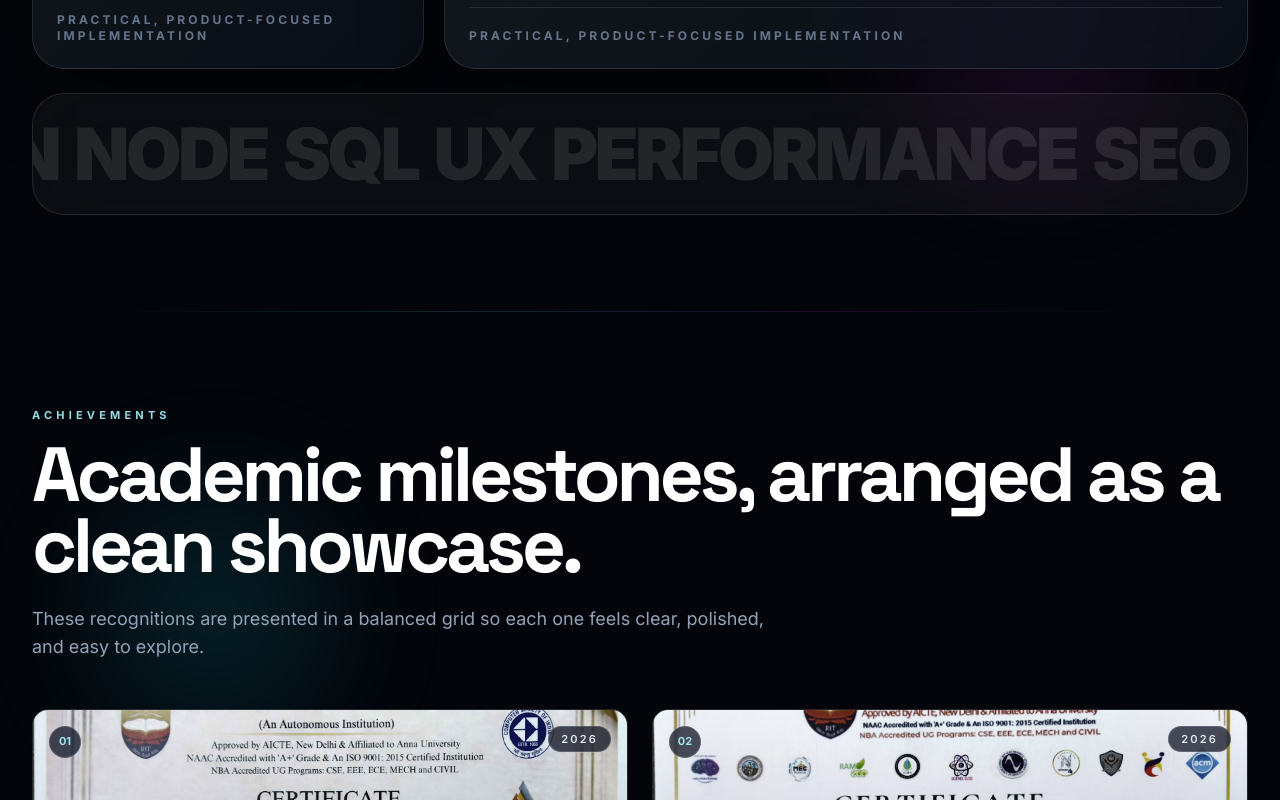
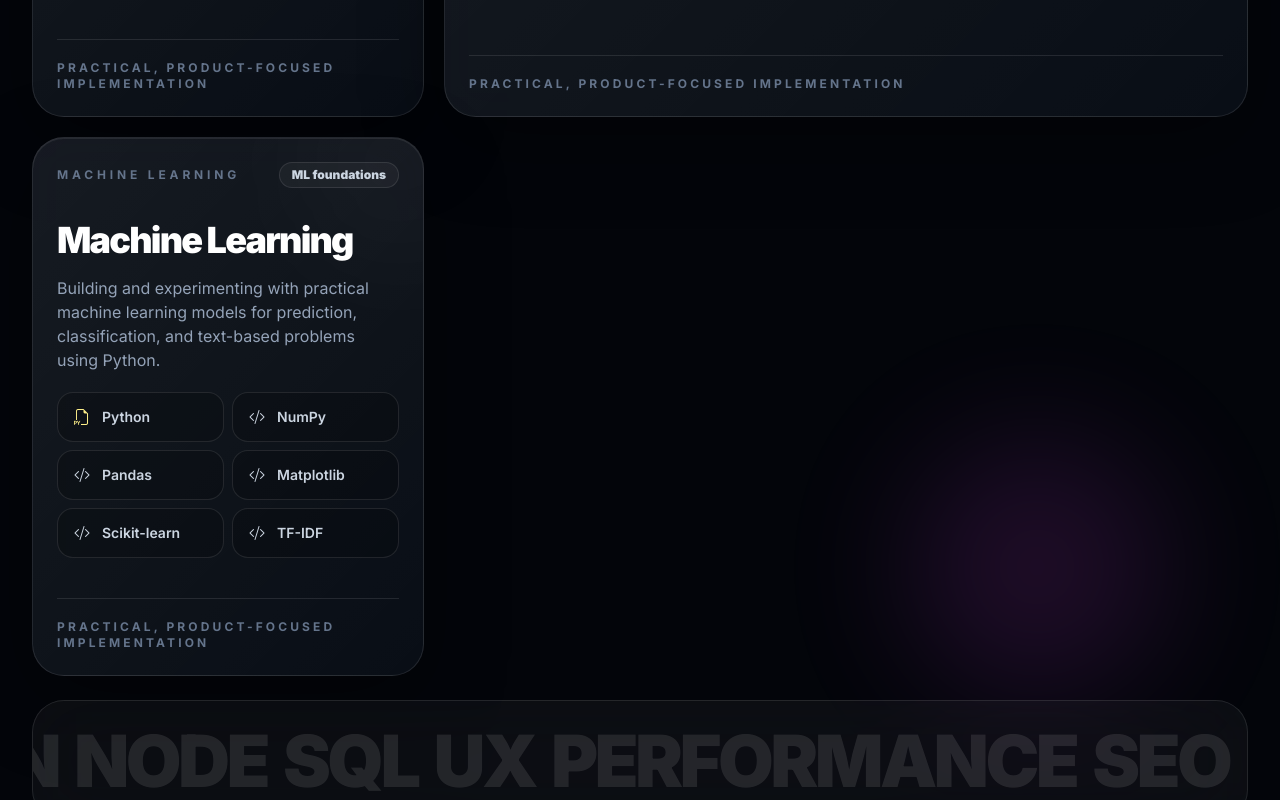
Before and after one commit to muthugopi/portfolio, a React (Vite) app: page / in a window 1280 px wide. Shown: the part 3760-4560 px from the top of the page. Built offline with nearby package versions, Linux system fonts and the light colour scheme.

Commit message:
added : SKILL - AI

```diff
--- a/src/components/Certificates.jsx
+++ b/src/components/Certificates.jsx
@@ -33,14 +33,14 @@ const certificates = [
     image: '/IT_3rd.jpg',
   },
   {
-    title: 'Technical Quiz — 3rd Place',
+    title: 'Technical Quiz // P3',
     issuer: 'ECE [HOME DEPT]',
     year: '2026',
     description: 'Third place at the Technical Quiz inter-department competition. First ever podium in 3rd semester',
     image: '/ECE_3rd.png',
   },
   {
-    title: "PPT Presentation ",
+    title: "PPT Presentation // P3 ",
     issuer: 'ECE [HOME DEPT]',
     year: '2026',
     description: 'Second consecutive podium in 3rd semester! ',
--- a/src/components/Skills.jsx
+++ b/src/components/Skills.jsx
@@ -8,7 +8,7 @@ const skillGroups = [
     title: 'Interface engineering',
     focus: 'Frontend craft',
     summary: 'Building responsive, polished product interfaces with reusable React components and clean Tailwind systems.',
-    tools: ['React', 'Tailwind CSS', 'Framer Motion', 'Responsive UI'],
+    tools: ['React', 'Tailwind CSS', 'Bootstrap', 'Framer Motion', 'Responsive UI'],
     highlight: 'Frontend',
     size: 'lg:col-span-2',
   },
@@ -35,6 +35,21 @@ const skillGroups = [
     tools: ['Vite', 'SEO', 'Accessibility', 'Optimization'],
     highlight: 'Learning',
     size: 'lg:col-span-2',
+  },
+  {
+    title: 'Machine learning',
+    focus: 'ML foundations',
+    summary: 'Building and experimenting with practical machine learning models for prediction, classification, and text-based problems using Python.',
+    tools: [
+      'Python',
+      'NumPy',
+      'Pandas',
+      'Matplotlib',
+      'Scikit-learn',
+      'TF-IDF'
+    ],
+    highlight: 'Machine Learning',
+    size: '',
   },
 ];
 
```
